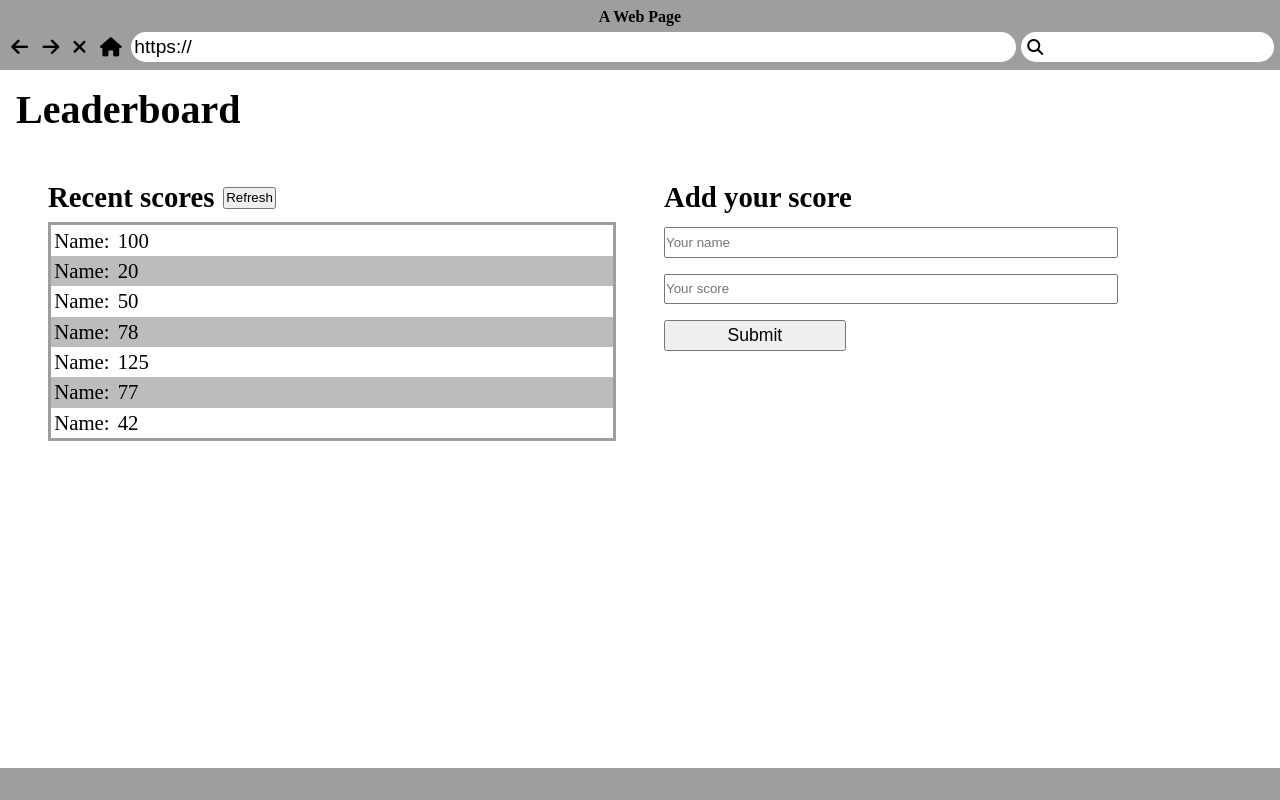
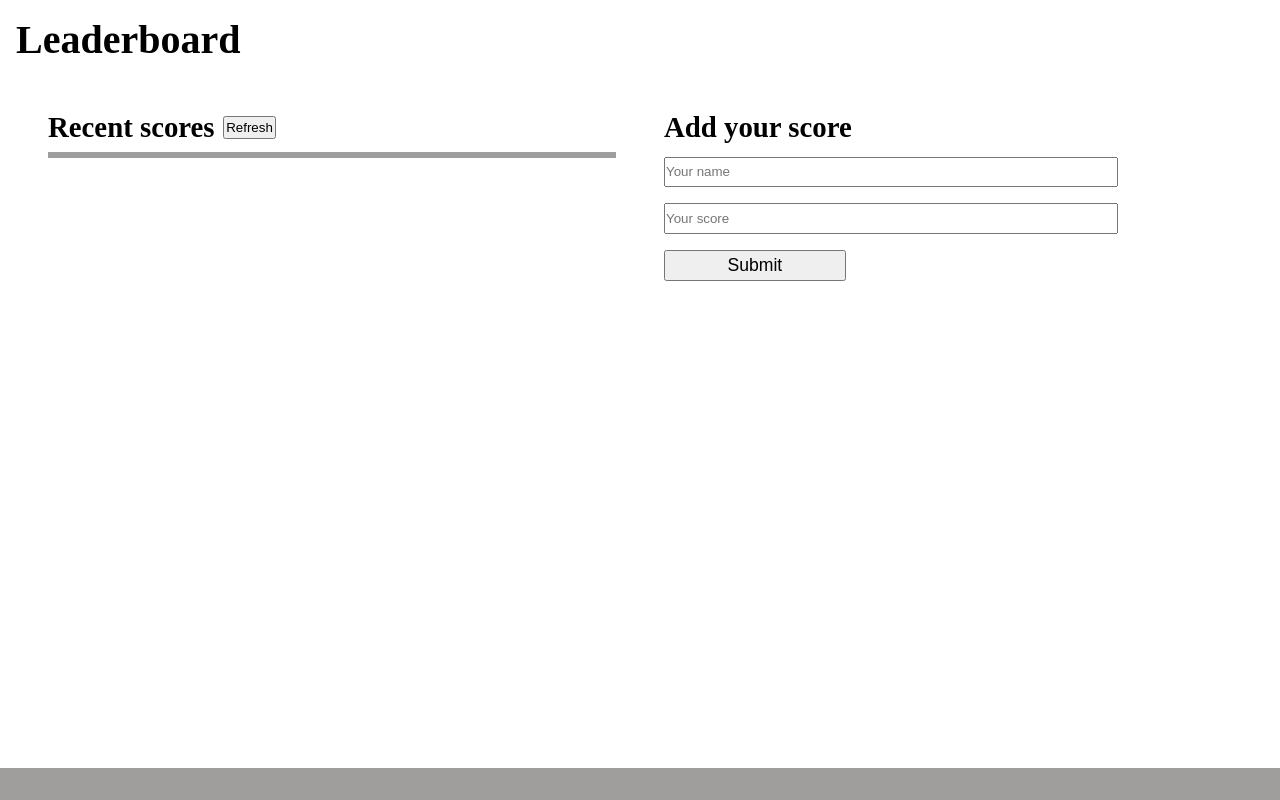
Before and after one commit to Lucas-Erkana/Leaderboard, a website built with webpack: page src/index.html in a window 1280 px wide. Built offline with nearby package versions, Linux system fonts and the light colour scheme.

Commit message:
update index.html

```diff
--- a/src/index.html
+++ b/src/index.html
@@ -8,40 +8,24 @@
   <title>Lucas' Leaderboard</title>
 </head>
 <body>
-  <header class="head">
-    <h2 class="head-title">A Web Page</h2>
-    <nav class="nav-bar">
-      <i class="fa-sharp fa-solid fa-arrow-left"></i>
-      <i class="fa-sharp fa-solid fa-arrow-right"></i>
-      <i class="fa-solid fa-xmark"></i>
-      <i class="fa-solid fa-house"></i>
-      <input class="head-para" value = "https://">
-      <div class="search-bar">
-        <i class="fa-solid fa-magnifying-glass"></i>
-        <input class="search" type="text">
-      </div>
-    </nav>
-  </header>
   <article class="body-cont">
-
     <h1>Leaderboard</h1>
     <div class="sec-cont">
       <section class="sec1">
         <div class="sec1-title">
           <h3>Recent scores</h3>
-          <button>Refresh</button>
+          <button class="ref-btn">Refresh</button>
         </div>
-        <ul class='data'>
+        <ul class='list-cont'>
             <!-- content  -->
         </ul>
         </section>
         <section class="sec2">
           <h3>Add your score</h3>
-          <form action="">
-            <input type="text" placeholder="Your name
-            ">
-            <input type="text" placeholder="Your score">
-            <button class="btn-last">Submit</button>
+          <form>
+            <input type="text" id="your-name" placeholder="Your name">
+            <input type="text" id="score" placeholder="Your score">
+            <button id="submit" class="btn-last">Submit</button>
           </form>
         </section>
       </div>
```
